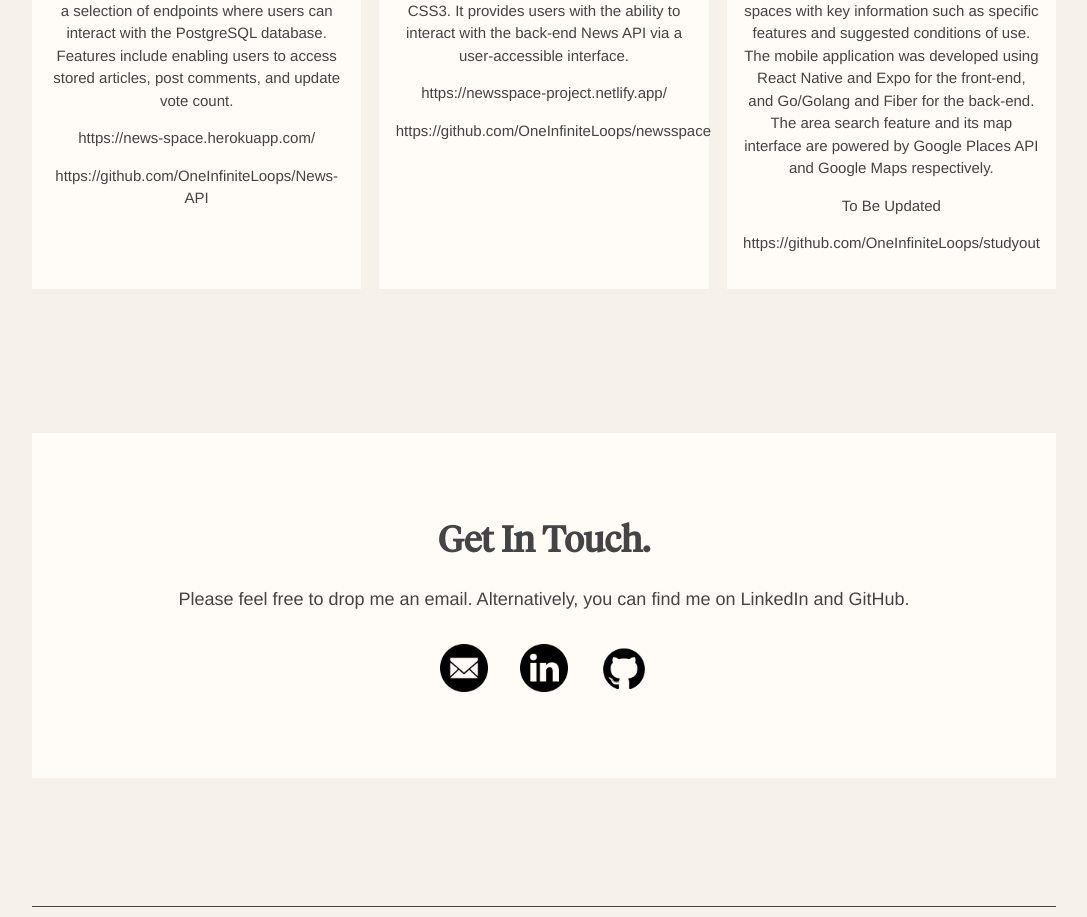
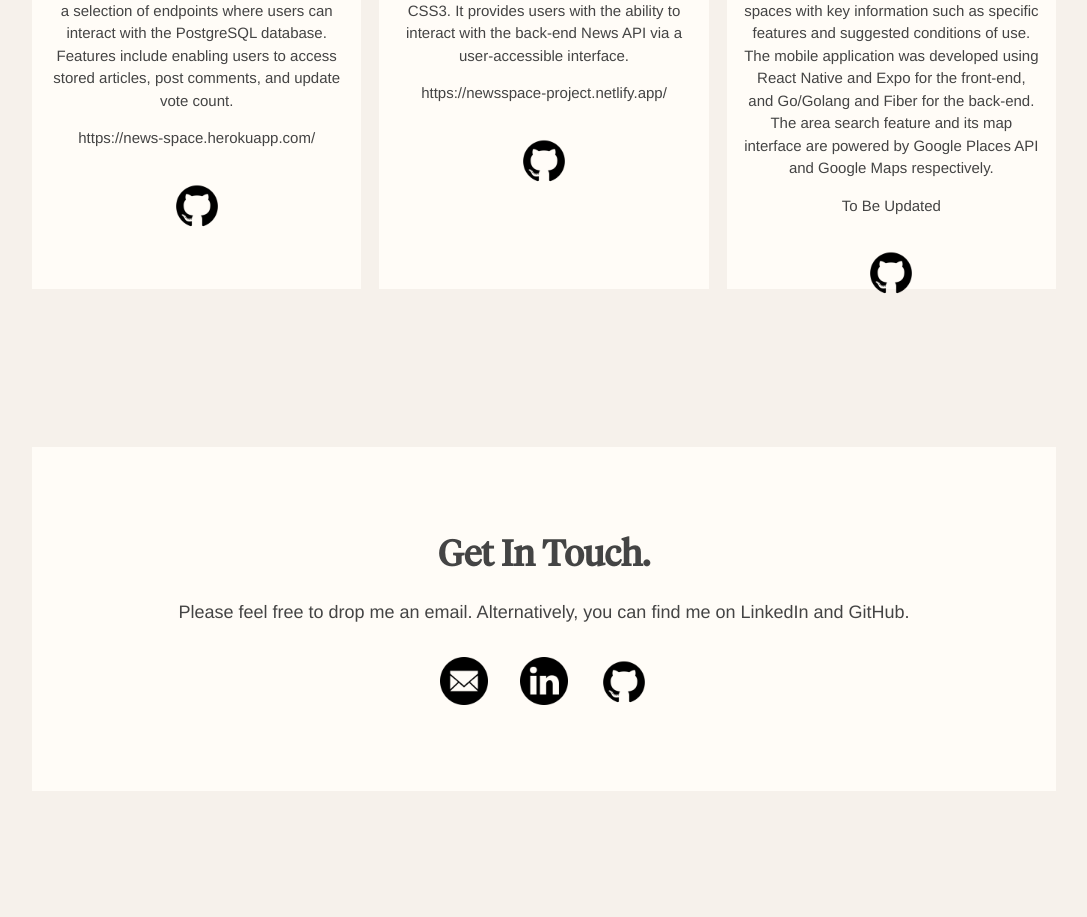
Before and after one commit to OneInfiniteLoops/Portfolio, a React (Create React App) app: page / in a window 1280 px wide. Shown: the part 2040-2957 px from the top of the page, without its empty margins (96-1183 px from the left). Built offline with nearby package versions, Linux system fonts and the light colour scheme.

Commit message:
Changes github link to linked social icons

```diff
--- a/src/components/PortfolioCard.jsx
+++ b/src/components/PortfolioCard.jsx
@@ -1,3 +1,5 @@
+import github from "../images/github_icon.png";
+
 const PortfolioCard = ({ portfolioItem }) => {
   return (
     <li className="portfolio-card">
@@ -6,7 +8,9 @@ const PortfolioCard = ({ portfolioItem }) => {
       <h2>{portfolioItem.type}</h2>
       <p>{portfolioItem.description}</p>
       <p>{portfolioItem.liveDemoLink}</p>
-      <p>{portfolioItem.githubLink}</p>
+      <a href={portfolioItem.githubLink}>
+        <img className="Social-Icons" src={github} alt="github_icon"></img>
+      </a>
     </li>
   );
 };
```
